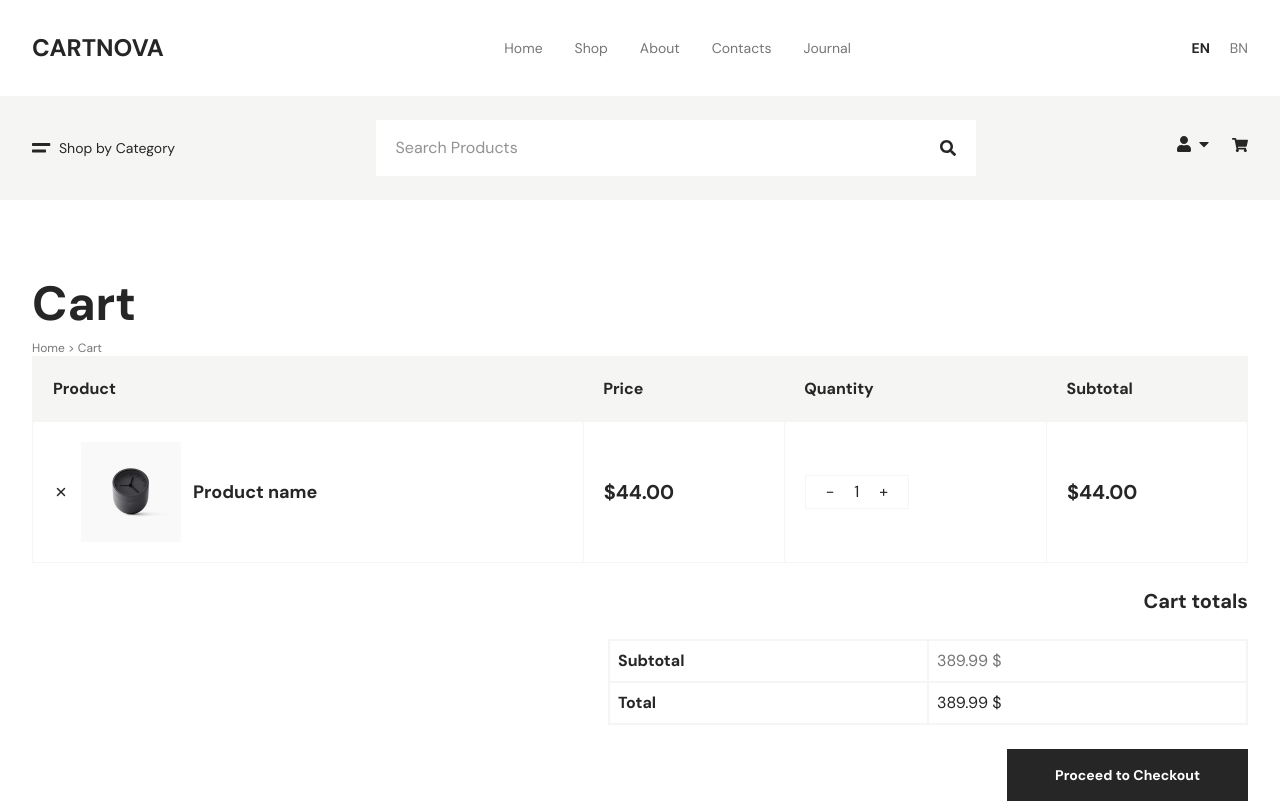
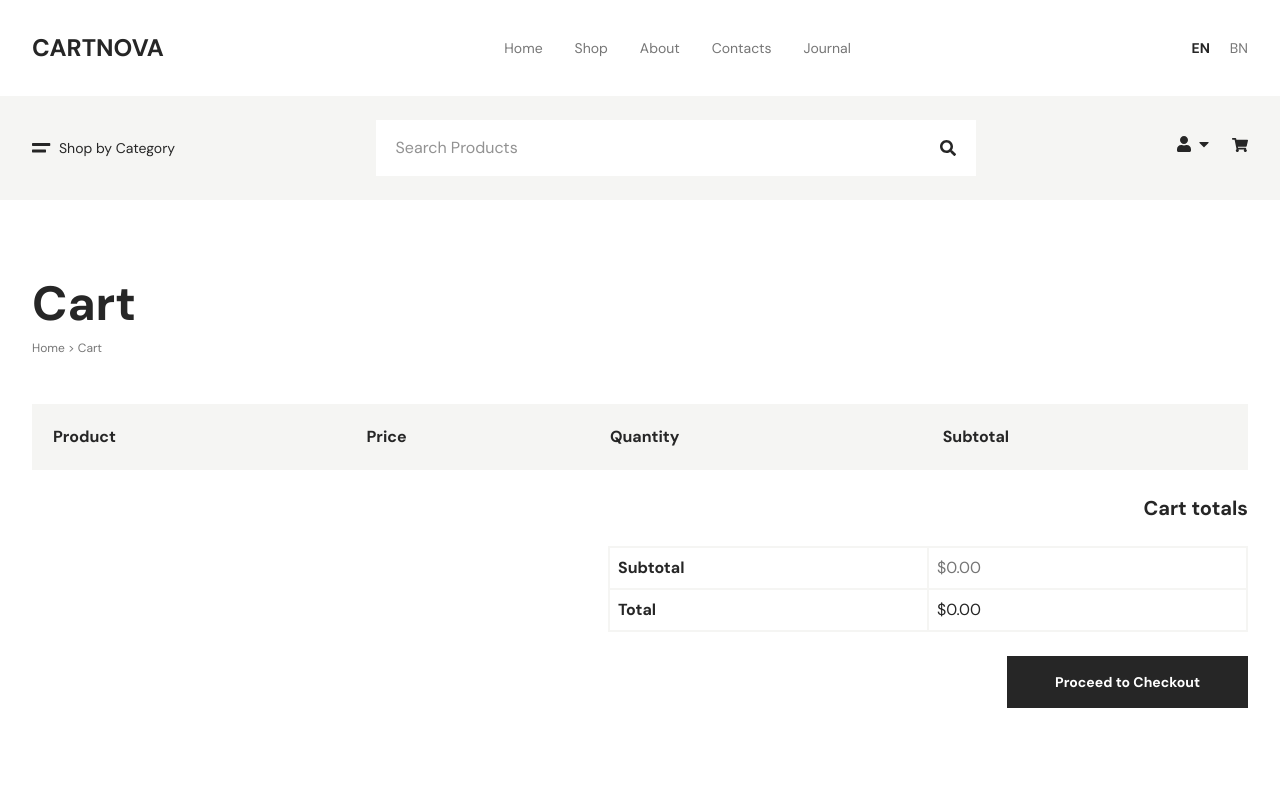
Before and after one commit to LitanMolla/cartnova, a React (Vite) app: page /cart in a window 1280 px wide. Shown: the top 803 px of the page. Built offline with nearby package versions, Linux system fonts and the light colour scheme.

Commit message:
add to card add on cart page

```diff
--- a/src/pages/Cart.jsx
+++ b/src/pages/Cart.jsx
@@ -3,8 +3,22 @@ import Container from '../components/Container'
 import { Link } from 'react-router'
 import { IoClose } from 'react-icons/io5'
 import Btn from '../components/Btn'
+import { useDispatch, useSelector } from 'react-redux'
+import { useEffect, useState } from 'react'
+import { removecartitem } from '../slices/adToCartSlice'
 
 const Cart = () => {
+    let data = useSelector((state) => state.adtocart.value)
+    // console.log(data);
+    let dispatch = useDispatch()
+    let [totalPrice,setTotalPrice]=useState(0)
+    useEffect(()=>{
+        let total = 0;
+        data.map((item)=>{
+            total+=item.price * item.quantity
+        })
+        setTotalPrice(total)
+    },[data])
     return (
         <>
             <section className='py-10 md:py-20'>
@@ -13,7 +27,7 @@ const Cart = () => {
                         <h2 className='text-5xl font-bold mb-3'>Cart</h2>
                         <p className='text-xs text-dark'><Link className='duration-300 hover:text-main hover:font-bold' to='/'>Home</Link>  &gt;  <Link className='duration-300 hover:text-main hover:font-bold' to={'/cart'}>Cart</Link></p>
                     </div>
-                    <div className="overflow-auto">
+                    <div className="overflow-auto mt-12">
                         <table className='border-collapse w-full text-left'>
                             <thead className='border border-light'>
                                 <tr>
@@ -24,26 +38,30 @@ const Cart = () => {
                                 </tr>
                             </thead>
                             <tbody className='border border-light'>
+                                {
+                                    data.map((item) => (
                                         <tr>
                                             <td className='p-5 border border-light'>
                                                 <div className="flex items-center gap-3 flex-col md:flex-row">
-                                            <button className='cursor-pointer'><IoClose /></button>
-                                            <img className='w-25' src={productImg} alt="dfg" />
-                                            <h4 className='text-lg font-bold'>Product name</h4>
+                                                    <button onClick={()=>{dispatch(removecartitem(item))}} className='cursor-pointer'><IoClose /></button>
+                                                    <img className='w-25' src={item.image} alt={item.title} />
+                                                    <h4 className='text-lg font-bold'>{item.title}</h4>
                                                 </div>
                                             </td>
-                                    <td className='text-xl font-bold p-5 border border-light'>$44.00</td>
+                                            <td className='text-xl font-bold p-5 border border-light'>${item.price}</td>
                                             <td className='p-5 border border-light'>
                                                 <div className="border border-light inline-block px-5 py-1">
                                                     <div className="flex gap-5 flex-col md:flex-row">
                                                         <button className='cursor-pointer'>-</button>
-                                                <button>1</button>
+                                                        <button>{item.quantity}</button>
                                                         <button className='cursor-pointer'>+</button>
                                                     </div>
                                                 </div>
                                             </td>
-                                    <td className='text-xl font-bold p-5 border border-light'>$44.00</td>
+                                            <td className='text-xl font-bold p-5 border border-light'>${item.price * item.quantity}</td>
                                         </tr>
+                                    ))
+                                }
                             </tbody>
                         </table>
                     </div>
@@ -52,11 +70,11 @@ const Cart = () => {
                         <div className="max-w-[640px] border border-light border-collapse ml-auto">
                             <div className="flex">
                                 <h5 className='flex-1 p-2 border border-light font-bold'>Subtotal</h5>
-                                <h5 className='flex-1 p-2 border border-light text-dark'>389.99 $</h5>
+                                <h5 className='flex-1 p-2 border border-light text-dark'>${totalPrice.toFixed(2)}</h5>
                             </div>
                             <div className="flex">
                                 <h5 className='flex-1 p-2 border border-light font-bold'>Total</h5>
-                                <h5 className='flex-1 p-2 border border-light '>389.99 $</h5>
+                                <h5 className='flex-1 p-2 border border-light '>${totalPrice.toFixed(2)}</h5>
                             </div>
                         </div>
                         <div className="md:text-end mt-6 text-center">
--- a/src/slices/adToCartSlice.jsx
+++ b/src/slices/adToCartSlice.jsx
@@ -7,18 +7,23 @@ export const adToCartSlice = createSlice({
     },
     reducers: {
         addtocart: (state, action) => {
-            console.log(state.value)
-            console.log(action.payload)
             let datacheck = state.value.find((item) => item.id === action.payload.id);
             if (datacheck) {
                 datacheck.quantity++;
             } else {
-                state.value.push({...action.payload,quantity:1})
+                state.value.push({ ...action.payload, quantity: 1 })
             }
+        },
+        removecartitem: (state, action) => {
+            state.value.map((item, index) => {
+                if (item.id === action.payload.id) {
+                    state.value.splice(index, 1)
+                }
+            })
         },
     },
 })
 
-export const { addtocart } = adToCartSlice.actions
+export const { addtocart, removecartitem } = adToCartSlice.actions
 
 export default adToCartSlice.reducer
```
Lines whose indentation alone changed are shown as unchanged.
